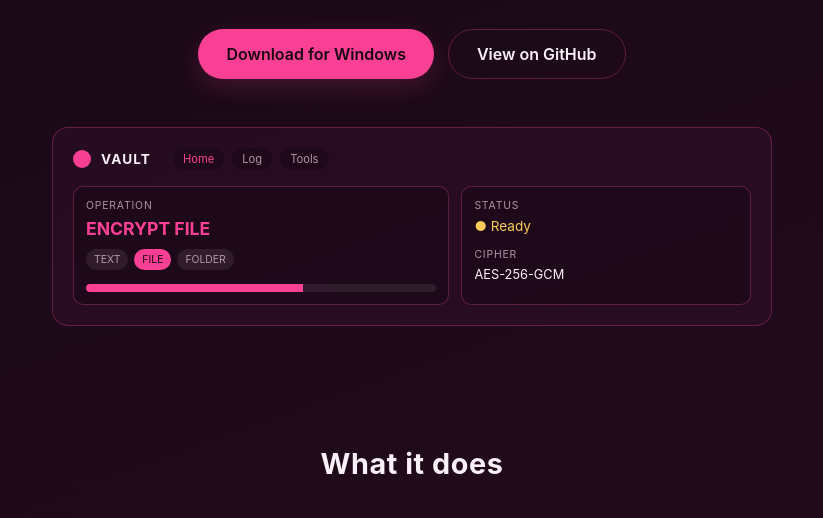
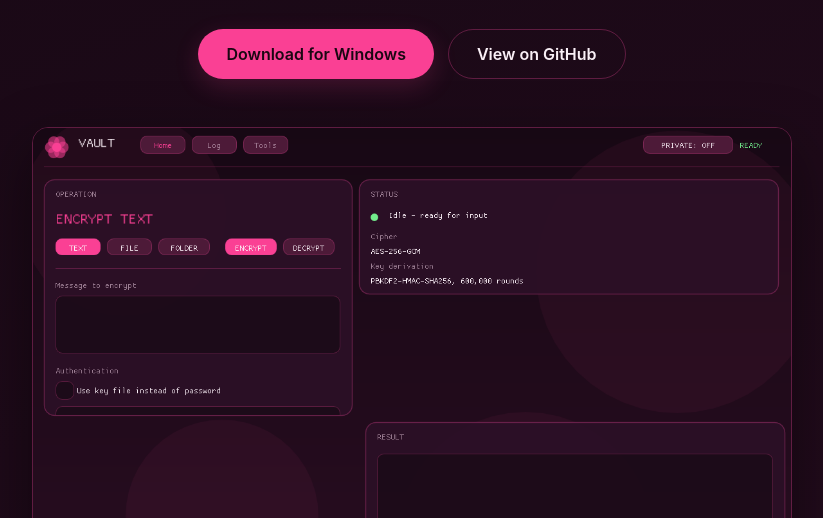
Before and after one commit to NotDeathcookie/securevault, a plain HTML site: page index.html in a window 1280 px wide. Shown: the part 280-798 px from the top of the page, without its empty margins (228-1051 px from the left). Drawn offline with Linux system fonts and the light colour scheme.

Commit message:
Replace mockup with screenshot image
Replaced mockup div with an actual screenshot image.

```diff
--- a/index.html
+++ b/index.html
@@ -83,32 +83,15 @@
   }
   .btn:hover { transform: translateY(-2px); }
 
-  /* --- decorative mockup of the app window, built in CSS so the page
-     doesn't need an external screenshot. Swap this <div class="mock"> block
-     for a real <img src="screenshot.png"> once you have one. --- */
-  .mock {
-    max-width: 720px;
+  .screenshot {
+    max-width: 760px;
+    width: 100%;
     margin: 48px auto 0;
+    display: block;
     border-radius: 16px;
-    background: var(--card);
     border: 1px solid var(--card-border);
-    padding: 20px;
-    text-align: left;
+    box-shadow: 0 20px 60px rgba(0, 0, 0, 0.45);
   }
-  .mock-topbar { display: flex; align-items: center; gap: 10px; margin-bottom: 16px; }
-  .mock-dot { width: 18px; height: 18px; border-radius: 50%; background: var(--pink); flex-shrink: 0; }
-  .mock-title { font-weight: 700; letter-spacing: 0.08em; font-size: 0.85rem; }
-  .mock-tabs { display: flex; gap: 8px; margin-left: 12px; }
-  .mock-tab { font-size: 0.7rem; color: var(--text-dim); padding: 4px 10px; border-radius: 999px; background: rgba(0,0,0,0.25); }
-  .mock-tab.active { color: var(--pink); }
-  .mock-grid { display: grid; grid-template-columns: 1.3fr 1fr; gap: 12px; }
-  .mock-card { background: rgba(0,0,0,0.22); border: 1px solid var(--card-border); border-radius: 10px; padding: 12px; }
-  .mock-label { font-size: 0.65rem; color: var(--text-dim); text-transform: uppercase; letter-spacing: 0.08em; margin-bottom: 6px; }
-  .mock-bar { height: 8px; border-radius: 4px; background: rgba(255,255,255,0.08); overflow: hidden; }
-  .mock-bar-fill { height: 100%; width: 62%; background: var(--pink); }
-  .mock-pill-row { display: flex; gap: 6px; margin-top: 8px; }
-  .mock-pill { font-size: 0.65rem; padding: 4px 8px; border-radius: 999px; background: rgba(255,255,255,0.08); color: var(--text-dim); }
-  .mock-pill.active { background: var(--pink); color: #1a0712; }
 
   section { padding: 64px 24px; }
   h2.section-title {
@@ -166,9 +149,6 @@
   footer a { color: var(--text-dim); text-decoration: underline; }
   footer a:hover { color: var(--pink); }
 
-  @media (max-width: 560px) {
-    .mock-grid { grid-template-columns: 1fr; }
-  }
 </style>
 </head>
 <body>
@@ -193,35 +173,7 @@
       <a class="btn btn-secondary" href="https://github.com/NotDeathcookie/securevault">View on GitHub</a>
     </div>
 
-    <div class="mock" aria-hidden="true">
-      <div class="mock-topbar">
-        <div class="mock-dot"></div>
-        <div class="mock-title">VAULT</div>
-        <div class="mock-tabs">
-          <div class="mock-tab active">Home</div>
-          <div class="mock-tab">Log</div>
-          <div class="mock-tab">Tools</div>
-        </div>
-      </div>
-      <div class="mock-grid">
-        <div class="mock-card">
-          <div class="mock-label">Operation</div>
-          <div style="font-size:1.1rem; font-weight:700; color:var(--pink); margin-bottom:10px;">ENCRYPT FILE</div>
-          <div class="mock-pill-row">
-            <div class="mock-pill">TEXT</div>
-            <div class="mock-pill active">FILE</div>
-            <div class="mock-pill">FOLDER</div>
-          </div>
-          <div class="mock-bar" style="margin-top:14px;"><div class="mock-bar-fill"></div></div>
-        </div>
-        <div class="mock-card">
-          <div class="mock-label">Status</div>
-          <div style="color:var(--gold); font-size:0.85rem;">● Ready</div>
-          <div class="mock-label" style="margin-top:14px;">Cipher</div>
-          <div style="font-size:0.8rem;">AES-256-GCM</div>
-        </div>
-      </div>
-    </div>
+    <img class="screenshot" src="screenshot.png" alt="SecureVault screenshot">
   </div>
 </header>
 
```
